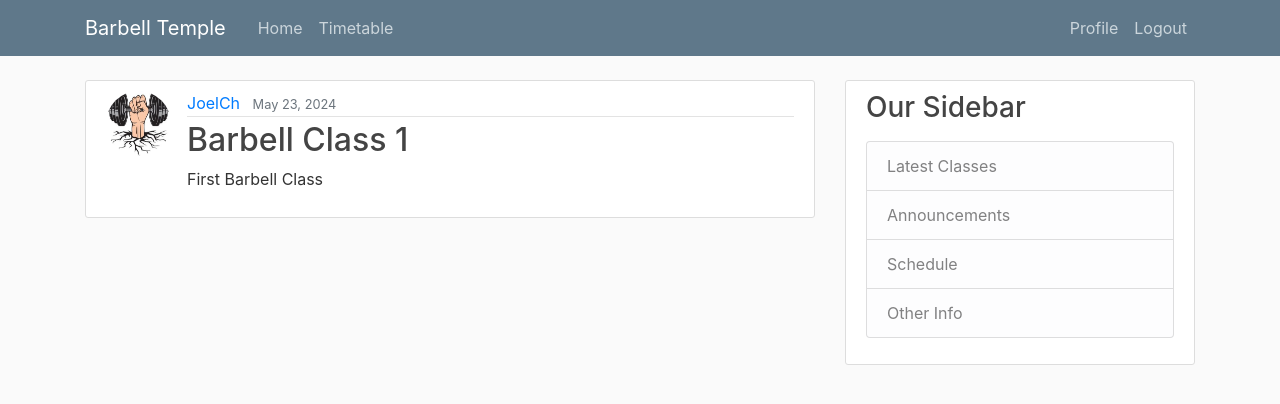
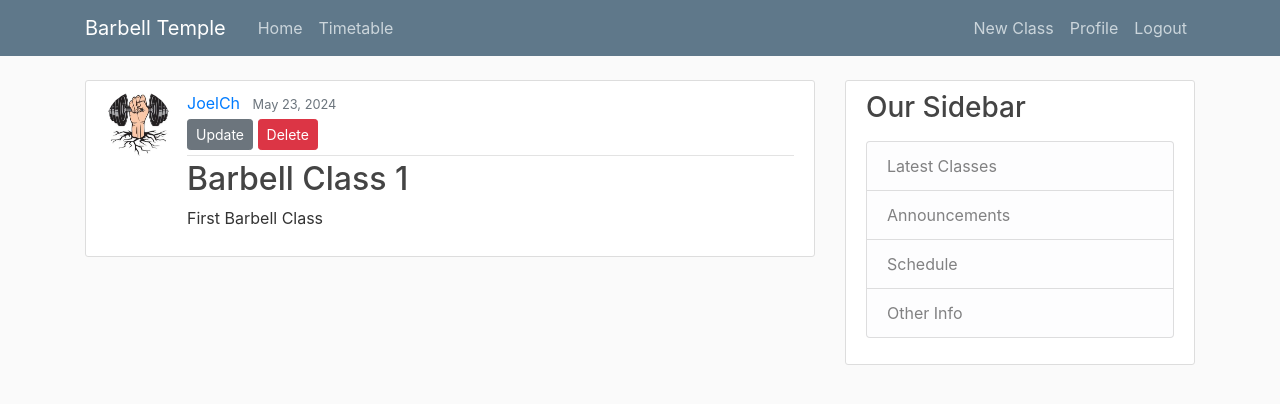
Before and after one commit to JoelChan13/barbell-temple, a Django app: page /barbellclass/1 in a window 1280 px wide. Shown: the top 404 px of the page. Run offline with Django 4.2, Linux system fonts and the light colour scheme; a user stored in the database is signed in; data comes from the database, SQL or seed files in the repository.

Commit message:
update nav bar

```diff
--- a/barbell_classes/templates/barbell_classes/barbellclass_detail.html
+++ b/barbell_classes/templates/barbell_classes/barbellclass_detail.html
@@ -6,6 +6,12 @@
             <div class="article-metadata">
                 <a class="mr-2" href="#">{{ object.author }}</a>
                 <small class="text-muted">{{ object.date_posted|date:"F d, Y" }}</small>
+                {% if object.author == user %}
+                    <div>
+                        <a class="btn btn-secondary btn-sm mt-1 mb-1" href="{% url 'barbell-update' object.id %}">Update</a>
+                        <a class="btn btn-danger btn-sm mt-1 mb-1" href="{% url 'barbell-delete' object.id %}">Delete</a>
+                    </div>
+                {% endif %}
             </div>
             <h2 class="article-title">{{ object.title }}</h2>
             <p class="article-content">{{ object.content }}</p>
--- a/barbell_classes/templates/barbell_classes/base.html
+++ b/barbell_classes/templates/barbell_classes/base.html
@@ -34,6 +34,7 @@
                     <!-- Navbar Right Side -->
                     <div class="navbar-nav">
                       {% if user.is_authenticated %}
+                        <a class="nav-item nav-link" href="{% url 'barbellclass-create' %}">New Class</a>
                         <a class="nav-item nav-link" href="{% url 'profile' %}">Profile</a>
                         <a class="nav-item nav-link" href="{% url 'logout' %}">Logout</a>
                       {% else %}
--- a/barbell_classes/views.py
+++ b/barbell_classes/views.py
@@ -55,6 +55,7 @@ class BarbellClassUpdateView(LoginRequiredMixin, UserPassesTestMixin, UpdateView
 
 class BarbellClassDeleteView(LoginRequiredMixin, UserPassesTestMixin, DeleteView):
     model = BarbellClass
+    success_url = "/"
 
     def test_func(self):
         barbellclass = self.get_object()
```
